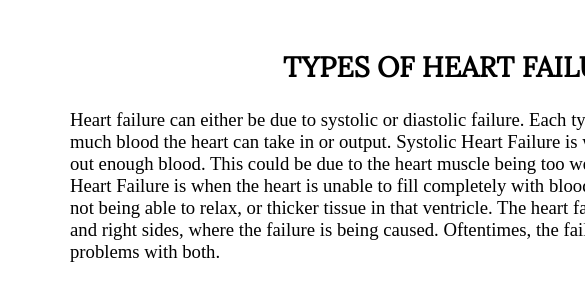
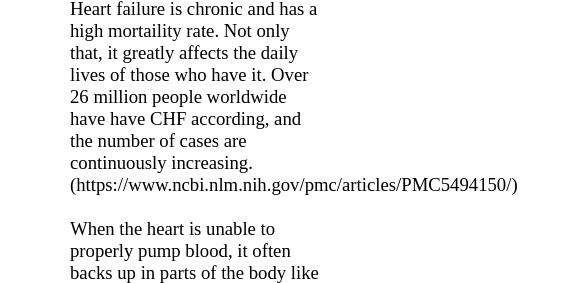
Before and after one commit to emzarts/congestive-heart-failure, a plain HTML site: page index.html in a window 390 px wide. Shown: the part 662-945 px from the top of the page, 585 px wide, since content can reach past the window. Drawn offline with Linux system fonts and the light colour scheme.

Commit message:
mobile friendly

```diff
--- a/styles.css
+++ b/styles.css
@@ -11,8 +11,20 @@ body {
   margin: 0px;
   padding: 0px;
   font-size: 1.17em;
-  min-width: 918px;
   /* background-size: cover;  background-image: linear-gradient(#3d6c8e,#96333b ); */
+}
+
+@media only screen and (max-width: 918px) {
+  .section {
+    width: 100% !important;
+    border-bottom: 1px solid black;
+  }
+  .col-2 {
+    display: block !important;
+  }
+  .right-content {
+    border-left: none !important;
+  }
 }
 
 figcaption {
```
